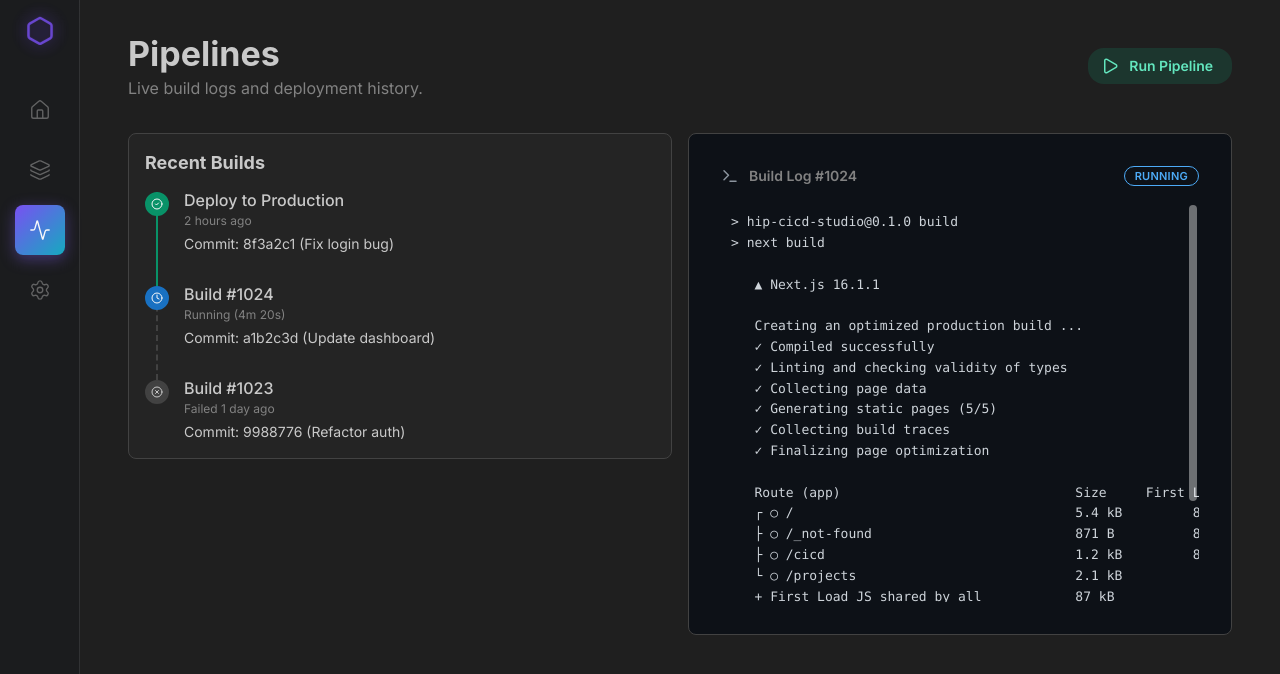
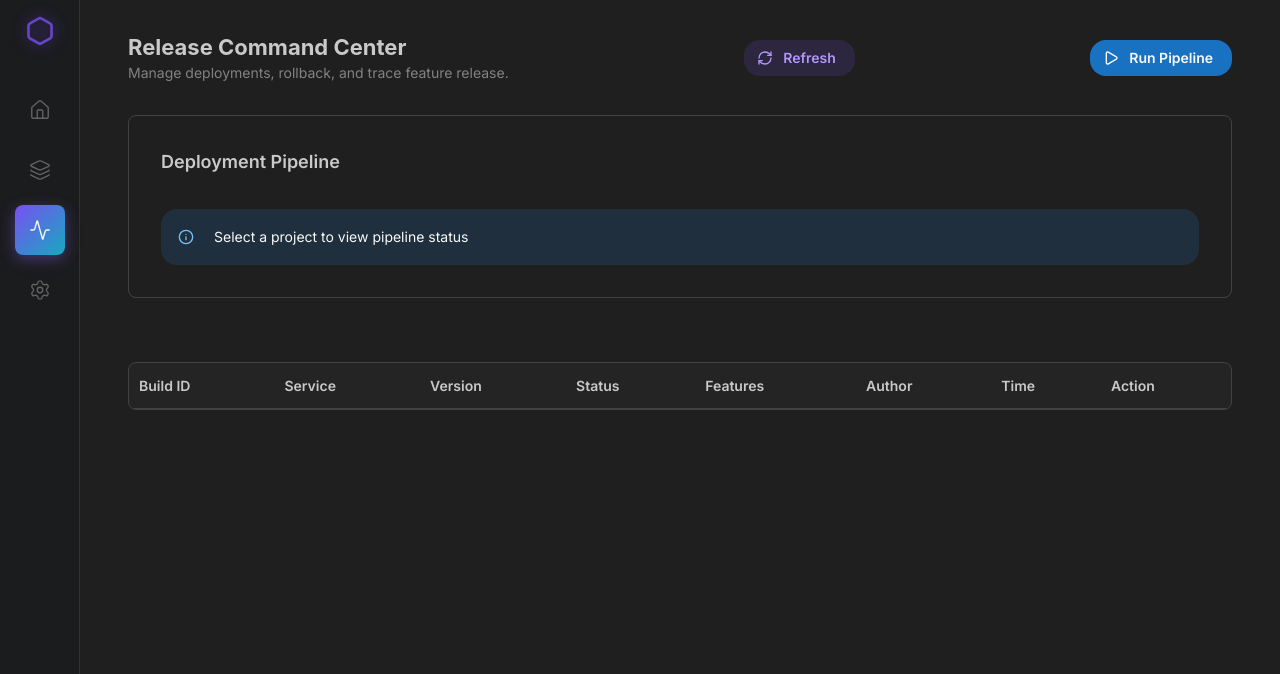
Before and after one commit to CapybaraVision/hip-cicd-studio, a Next.js app: page /cicd in a window 1280 px wide. Shown: the top 674 px of the page. Built offline with nearby package versions, Linux system fonts and the light colour scheme.

Commit message:
Fix: Wire up header buttons and sync /cicd page with real pipeline data

```diff
--- a/src/app/cicd/page.tsx
+++ b/src/app/cicd/page.tsx
@@ -1,8 +1,8 @@
 'use client';
 
-import { Container, Title, Text, Group, Button, Paper, Stack, Code, ScrollArea, Badge, Timeline as MantineTimeline } from '@mantine/core';
-import { Play, RotateCcw, Terminal, CheckCircle2, XCircle, Clock } from 'lucide-react';
+import { Container } from '@mantine/core';
 import { Sidebar } from '@/components/Layout/Sidebar';
+import { Pipeline } from '@/components/CICD/Pipeline';
 
 export default function CICDPage() {
     return (
@@ -10,77 +10,7 @@ export default function CICDPage() {
             <Sidebar />
             <main style={{ flex: 1, marginLeft: 80, minHeight: '100vh', padding: '2rem' }}>
                 <Container size="xl">
-                    <Group justify="space-between" mb="xl">
-                        <div>
-                            <Title order={1}>Pipelines</Title>
-                            <Text c="dimmed">Live build logs and deployment history.</Text>
-                        </div>
-                        <Button leftSection={<Play size={18} />} color="teal">Run Pipeline</Button>
-                    </Group>
-
-                    <Group align="flex-start" grow>
-                        <Stack>
-                            <Paper p="md" withBorder radius="md" bg="dark.7">
-                                <Title order={4} mb="md">Recent Builds</Title>
-                                <MantineTimeline active={1} bulletSize={24} lineWidth={2}>
-                                    <MantineTimeline.Item bullet={<CheckCircle2 size={12} />} title="Deploy to Production" color="teal">
-                                        <Text c="dimmed" size="xs">2 hours ago</Text>
-                                        <Text size="sm" mt={4}>Commit: 8f3a2c1 (Fix login bug)</Text>
-                                    </MantineTimeline.Item>
-
-                                    <MantineTimeline.Item bullet={<Clock size={12} />} title="Build #1024" color="blue" lineVariant="dashed">
-                                        <Text c="dimmed" size="xs">Running (4m 20s)</Text>
-                                        <Text size="sm" mt={4}>Commit: a1b2c3d (Update dashboard)</Text>
-                                    </MantineTimeline.Item>
-
-                                    <MantineTimeline.Item bullet={<XCircle size={12} />} title="Build #1023" color="red">
-                                        <Text c="dimmed" size="xs">Failed 1 day ago</Text>
-                                        <Text size="sm" mt={4}>Commit: 9988776 (Refactor auth)</Text>
-                                    </MantineTimeline.Item>
-                                </MantineTimeline>
-                            </Paper>
-                        </Stack>
-
-                        <Paper p="xl" withBorder radius="md" bg="#0d1117" style={{ flex: 2 }}>
-                            <Group justify="space-between" mb="md">
-                                <Group gap="xs">
-                                    <Terminal size={18} color="#8b949e" />
-                                    <Text c="dimmed" fw={700} size="sm">Build Log #1024</Text>
-                                </Group>
-                                <Badge variant="outline" color="blue">Running</Badge>
-                            </Group>
-                            <ScrollArea h={400} type="always">
-                                <Code block bg="transparent" c="gray.4" style={{ fontSize: 13, lineHeight: 1.6 }}>
-                                    {`> hip-cicd-studio@0.1.0 build
-> next build
-
-   ▲ Next.js 16.1.1
-
-   Creating an optimized production build ...
-   ✓ Compiled successfully
-   ✓ Linting and checking validity of types
-   ✓ Collecting page data
-   ✓ Generating static pages (5/5)
-   ✓ Collecting build traces
-   ✓ Finalizing page optimization
-
-   Route (app)                              Size     First Load JS
-   ┌ ○ /                                    5.4 kB         87.3 kB
-   ├ ○ /_not-found                          871 B          87.9 kB
-   ├ ○ /cicd                                1.2 kB         83.1 kB
-   └ ○ /projects                            2.1 kB           84 kB
-   + First Load JS shared by all            87 kB
-     ├ chunks/23-88c93a027987e95b.js        31.5 kB
-     ├ chunks/fd9d1056-2821b0f0bbc342f4.js  53.6 kB
-     └ other shared chunks (total)          1.86 kB
-
-○  (Static)  prerendered as static content
-`}
-                                </Code>
-                            </ScrollArea>
-                        </Paper>
-                    </Group>
-
+                    <Pipeline />
                 </Container>
             </main>
         </div>
```
Also changed, not shown: src/components/Dashboard/DashboardHeader.tsx (+4 -4 lines).
